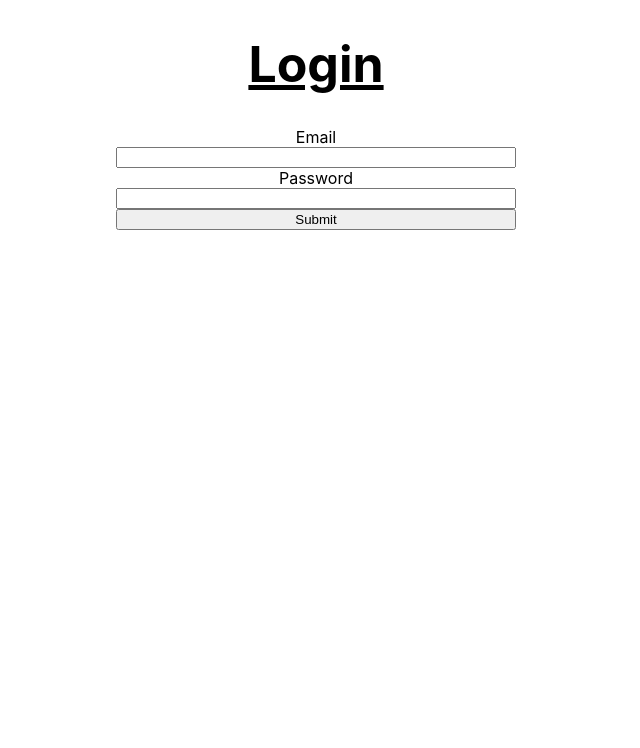
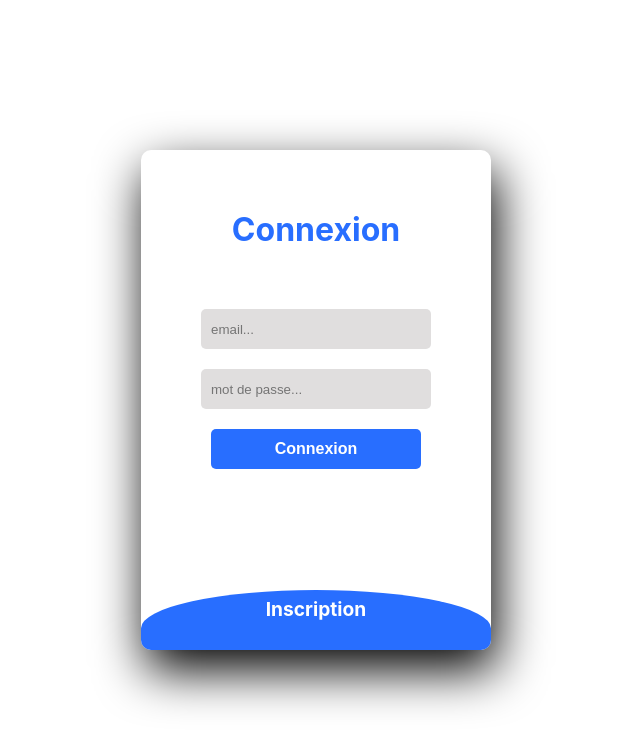
Before and after one commit to TugdualDek/InvestDay, a Next.js app: page /login in a window 1280 px wide. Shown: the top 748 px of the page, without its empty margins (324-964 px from the left). Built offline with nearby package versions, Linux system fonts and the light colour scheme.

Commit message:
new login page

```diff
--- a/src/pages/login.tsx
+++ b/src/pages/login.tsx
@@ -2,8 +2,8 @@ import Head from "next/head";
 import { useState } from "react";
 import { useAuthentification } from "../context/AuthContext";
 import homeStyles from "../styles/Home.module.css";
-import loginStyles from "../styles/Login.module.css";
-export default function Login() {
+import loginStyles from "../styles/Loginv2.module.css";
+export default function Login_test() {
   const { login } = useAuthentification();
 
   const [email, setEmail] = useState("");
@@ -13,6 +13,14 @@ export default function Login() {
     console.log(email, password);
     login(email, password);
   };
+
+  const [toggleLogin, setToggle] = useState(false);
+
+  function toggleLoginState() {
+    setToggle((prevState) => !prevState);
+    console.log(toggleLogin);
+  }
+
   return (
     <>
       <Head>
@@ -22,28 +30,92 @@ export default function Login() {
         <link rel="icon" href="/favicon.ico" />
       </Head>
       <main className={homeStyles.pageContainer}>
-        <div className={loginStyles.loginContainer}>
-          <h1>Login</h1>
-          <div style={{ width: 400, justifySelf: "center" }}>
-            <form style={{ display: "flex", flexDirection: "column" }}>
-              <label htmlFor="email">Email</label>
+        <div className={loginStyles.container}>
+          <div
+            className={`${loginStyles.main} ${
+              toggleLogin ? loginStyles.active : ""
+            }`}
+          >
+            <div className={loginStyles.login}>
+              <form>
+                <label
+                  onClick={toggleLoginState}
+                  className={`${toggleLogin ? loginStyles.inactive : ""}`}
+                >
+                  Connexion
+                </label>
                 <input
                   value={email}
                   onChange={(e) => setEmail(e.target.value)}
                   type="email"
                   name="email"
                   id="email"
+                  placeholder="email..."
                 />
-              <label htmlFor="password">Password</label>
                 <input
                   value={password}
                   onChange={(e) => setPassword(e.target.value)}
                   type="password"
                   name="password"
                   id="password"
+                  placeholder="mot de passe..."
                 />
-              <input type="submit" value="Submit" onClick={handleSubmit} />
+                <button
+                  type="submit"
+                  value="Submit"
+                  onClick={handleSubmit}
+                  className={loginStyles.button}
+                >
+                  Connexion
+                </button>
               </form>
+            </div>
+            <div
+              className={`${loginStyles.signin} ${
+                toggleLogin ? loginStyles.active : ""
+              }`}
+            >
+              <form>
+                <label
+                  onClick={toggleLoginState}
+                  className={`${toggleLogin ? loginStyles.active : ""}`}
+                >
+                  Inscription
+                </label>
+                <input
+                  value={email}
+                  onChange={(e) => setEmail(e.target.value)}
+                  type="text"
+                  name="nom"
+                  id="nom"
+                  placeholder="nom..."
+                />
+                <input
+                  value={email}
+                  onChange={(e) => setEmail(e.target.value)}
+                  type="email"
+                  name="email"
+                  id="email"
+                  placeholder="email..."
+                />
+                <input
+                  value={password}
+                  onChange={(e) => setPassword(e.target.value)}
+                  type="password"
+                  name="password"
+                  id="password"
+                  placeholder="mot de passe..."
+                />
+                <button
+                  type="submit"
+                  value="Submit"
+                  onClick={handleSubmit}
+                  className={loginStyles.button}
+                >
+                  Inscription
+                </button>
+              </form>
+            </div>
           </div>
         </div>
       </main>
--- /dev/null
+++ b/src/styles/Loginv2.module.css
@@ -0,0 +1,120 @@
+.container {
+  margin: 0;
+  padding: 0;
+  display: flex;
+  justify-content: center;
+  align-items: center;
+  min-height: 100vh;
+}
+
+.main {
+  width: 350px;
+  height: 500px;
+  overflow: hidden;
+  border-radius: 10px;
+  box-shadow: 5px 20px 50px #000;
+}
+
+.login {
+  position: relative;
+  width: 100%;
+  height: 100%;
+}
+
+.login label {
+  color: var(--premier);
+  font-size: 2em;
+  justify-content: center;
+  display: flex;
+  margin: 60px;
+  font-weight: bold;
+  cursor: pointer;
+  transition: 0.5s ease-in-out;
+}
+
+.login input,
+.signin input {
+  width: 60%;
+  height: 20px;
+  background: #e0dede;
+  justify-content: center;
+  display: flex;
+  margin: 20px auto;
+  padding: 10px;
+  border: none;
+  outline: none;
+  border-radius: 5px;
+}
+
+.login .button {
+  width: 60%;
+  height: 40px;
+  margin: 10px auto;
+  justify-content: center;
+  display: block;
+  color: #fff;
+  background: var(--premier);
+  font-size: 1em;
+  font-weight: bold;
+  margin-top: 20px;
+  outline: none;
+  border: none;
+  border-radius: 5px;
+  transition: 0.2s ease-in;
+  cursor: pointer;
+}
+
+.login .button:hover,
+.signin .button:hover {
+  opacity: 0.8;
+}
+
+.signin {
+  height: 460px;
+  background: var(--premier);
+  border-radius: 60% / 10%;
+  transform: translateY(-180px);
+  transition: 0.5s ease-in-out;
+}
+
+.signin label {
+  font-size: 2em;
+  justify-content: center;
+  display: flex;
+  margin: 60px;
+  font-weight: bold;
+  cursor: pointer;
+  transition: 0.5s ease-in-out;
+  color: #fff;
+  transform: scale(0.6);
+}
+
+.signin .button {
+  width: 60%;
+  height: 40px;
+  margin: 10px auto;
+  justify-content: center;
+  display: block;
+  color: var(--premier);
+  background: #fff;
+  font-size: 1em;
+  font-weight: bold;
+  margin-top: 20px;
+  outline: none;
+  border: none;
+  border-radius: 5px;
+  transition: 0.2s ease-in;
+  cursor: pointer;
+}
+
+.signin.active {
+  transform: translateY(-500px);
+}
+
+.signin label.active {
+  transform: scale(1);
+}
+
+.login label.inactive {
+  transform: scale(0.6);
+}
```
Lines whose indentation alone changed are shown as unchanged.
